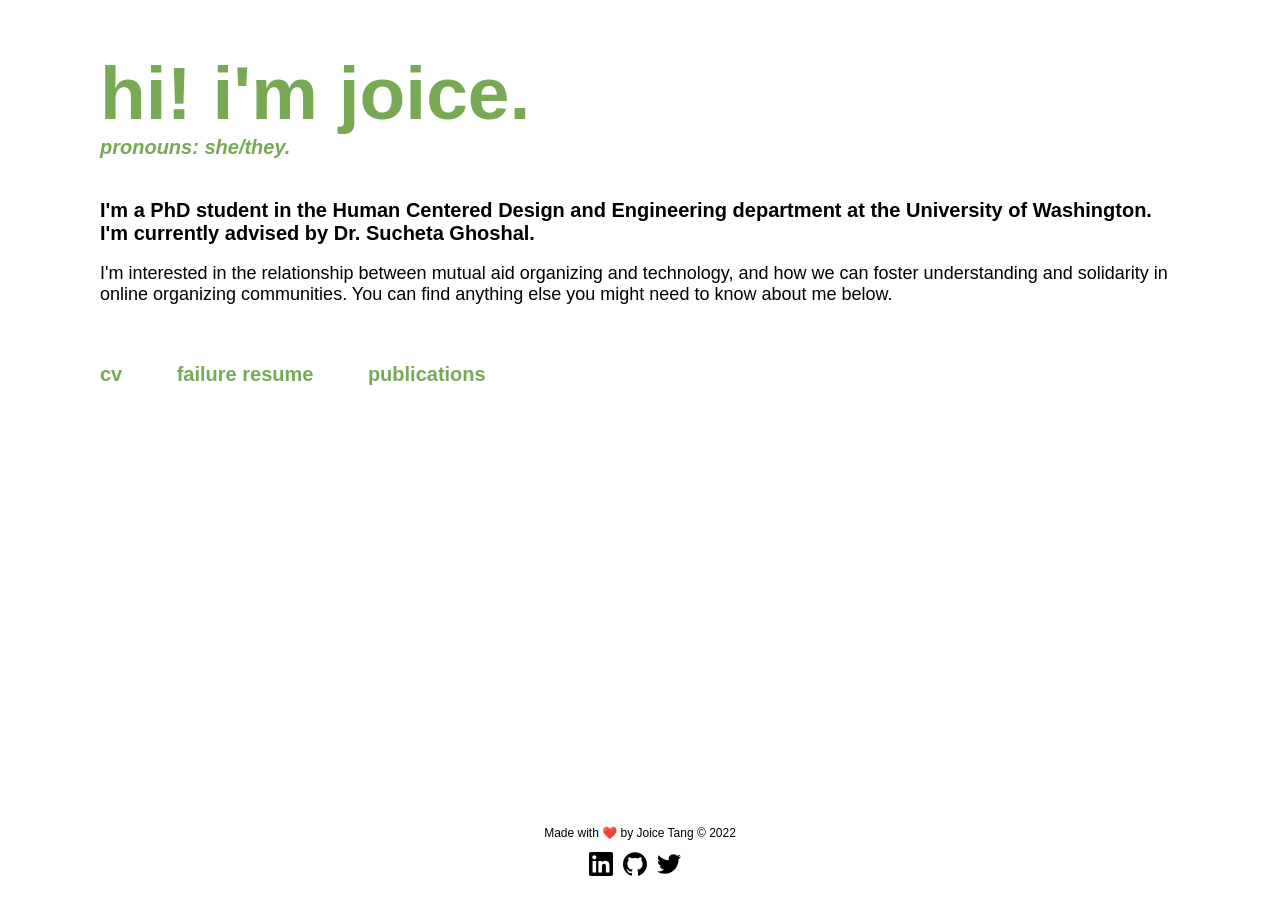
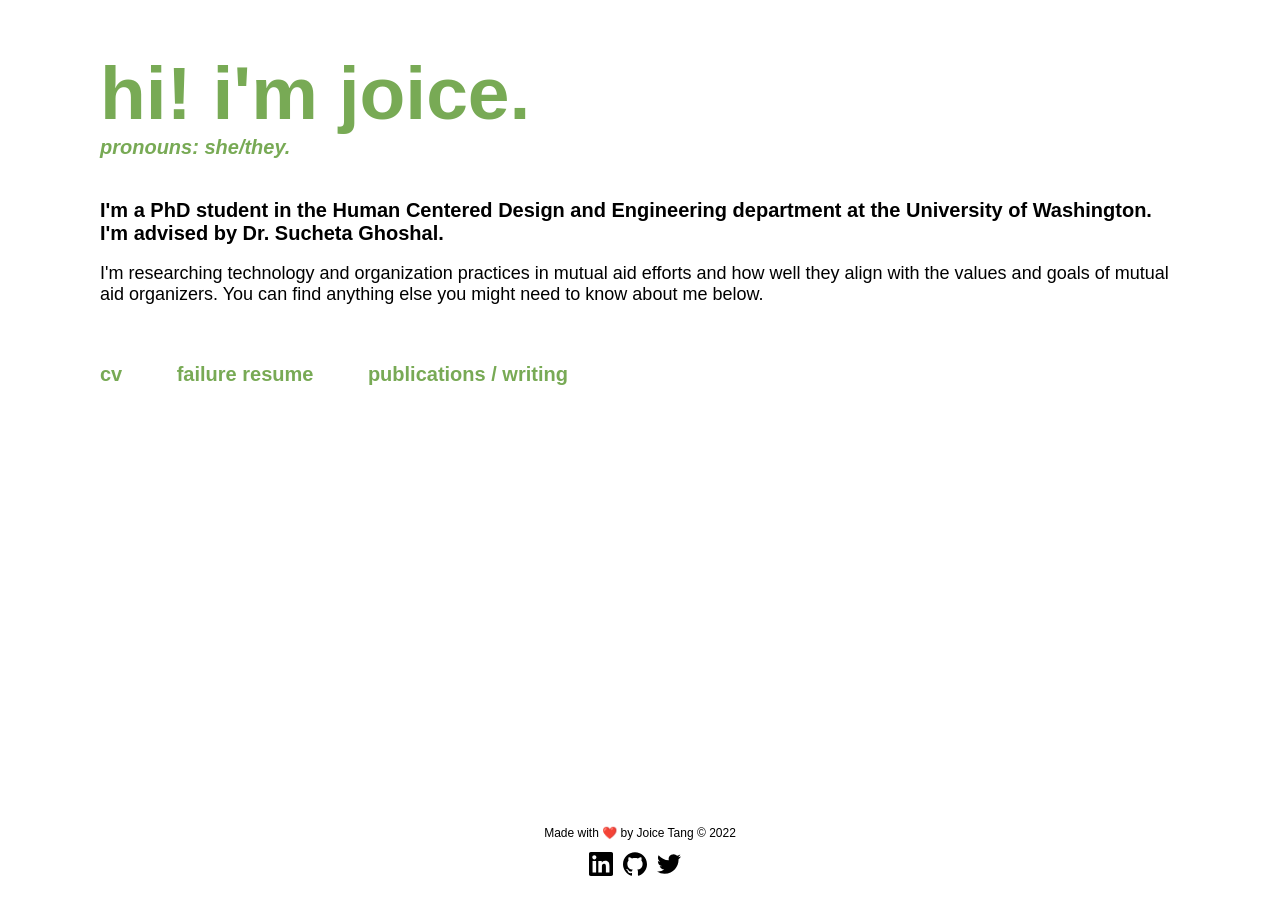
Before and after one commit to joitng/joitng.github.io, a Jekyll site: the page built from index.html, in a window 1280 px wide. Built offline with Jekyll 4.4.1, drawn with Linux system fonts in a browser that asks for light colours.

Commit message:
lil changes

```diff
--- a/_includes/navigation.html
+++ b/_includes/navigation.html
@@ -1,5 +1,5 @@
 <nav>
   <span class="nav-title" id="home">
-    <a href="javascript:history.back()"{% if page.url == "/" %}{% endif %}><</a>
+    <a href="http://joicetang.com/"{% if page.url == "/" %}{% endif %}><</a>
   </span>
 </nav>
--- a/index.html
+++ b/index.html
@@ -10,12 +10,12 @@ title: joice tang 🌻
     <div id="top-links">
         <h4 class="subtitle">pronouns: she/they.</h4>
     </div>
-    <h4>I'm a PhD student in the Human Centered Design and Engineering department at the University of Washington. I'm currently advised by Dr. Sucheta Ghoshal.</h4>
-    <p>I'm interested in the relationship between mutual aid organizing and technology, and how we can foster understanding and solidarity in online organizing communities. You can find anything else you might need to know about me below.</p>
+    <h4>I'm a PhD student in the Human Centered Design and Engineering department at the University of Washington. I'm advised by Dr. Sucheta Ghoshal.</h4>
+    <p>I'm researching technology and organization practices in mutual aid efforts and how well they align with the values and goals of mutual aid organizers. You can find anything else you might need to know about me below.</p>
 </div>
 
 <div id="main-links">
     <a class="main-links" target="_blank" href="/assets/cv.pdf">cv</a>
     <a class="main-links" href="/failure">failure resume</a>
-    <a class="main-links" href="/papers">publications</a>
+    <a class="main-links" href="/papers">publications / writing</a>
 </div>
```
Also changed, not shown: papers.md (+2 -1 lines).
